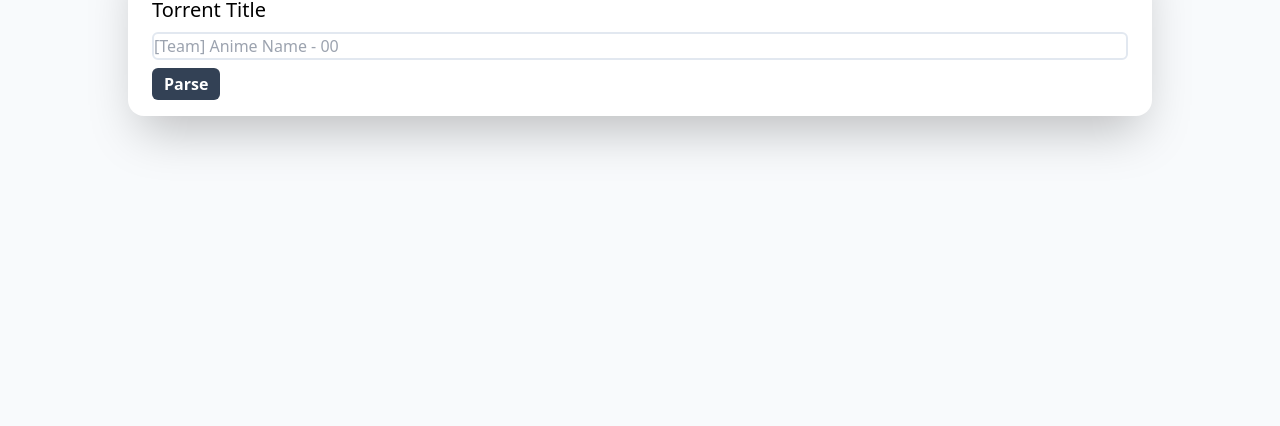
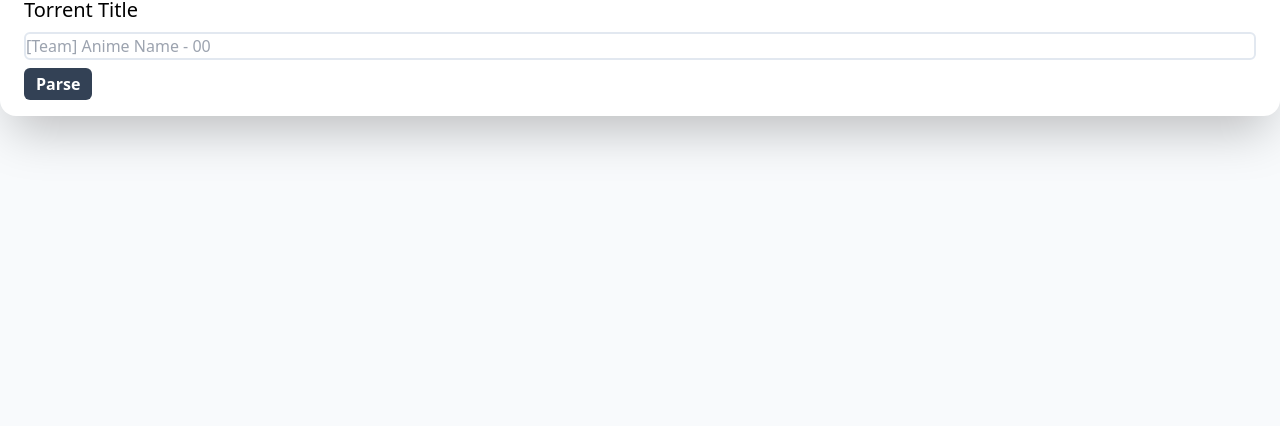
Before and after one commit to xfoxfu/paseani, a website: page public/index.html in a window 1280 px wide. Shown: the part 374-800 px from the top of the page. Drawn offline with Linux system fonts and the light colour scheme.

Commit message:
fix: safari container layout

```diff
--- a/public/index.html
+++ b/public/index.html
@@ -7,9 +7,7 @@
     <title>PaseAni</title>
   </head>
   <body class="grid h-screen place-items-center bg-slate-50">
-    <div
-      class="shadow-2xl rounded-2xl px-6 py-4 bg-white space-y-2 container max-w-screen md:max-w-screen-md lg:max-w-screen-lg"
-    >
+    <div class="shadow-2xl rounded-2xl px-6 py-4 bg-white space-y-2 container">
       <h1 class="text-3xl font-bold">PaseAni</h1>
       <h2 class="text-xl">Torrent Title</h2>
       <form id="form">
```
